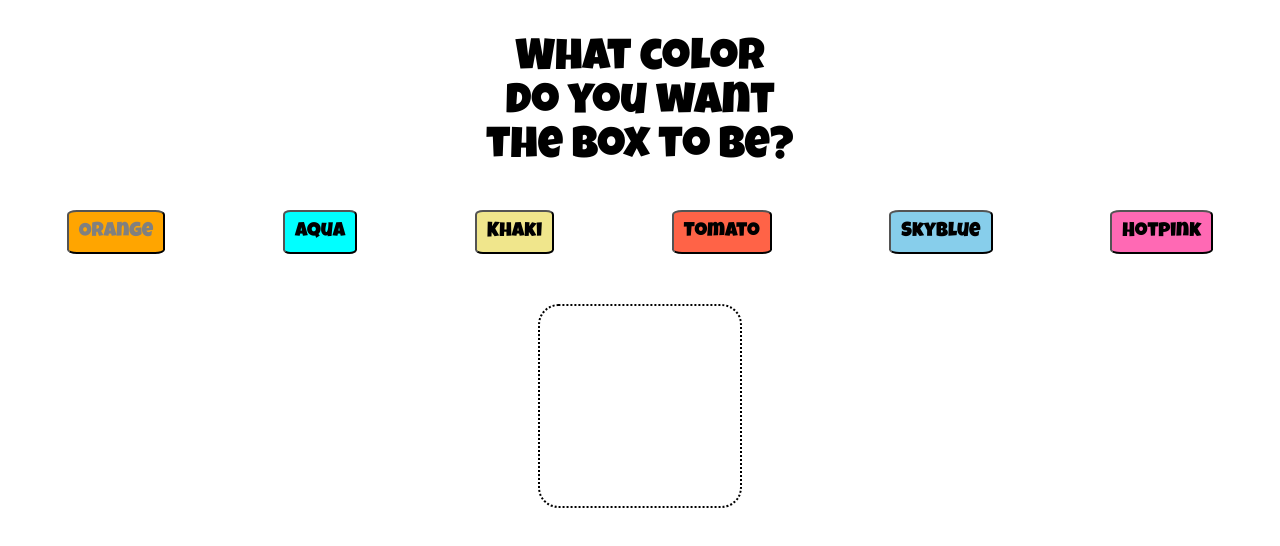
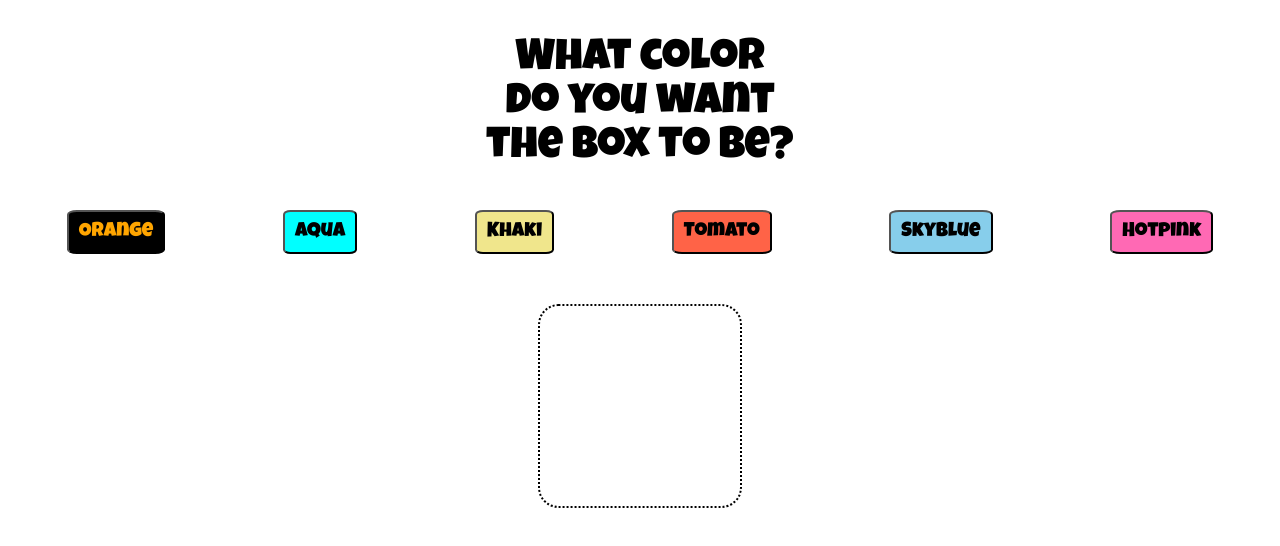
Before and after one commit to rahul-rakshit/pwa-hello-world, a React (Create React App) app: page / in a window 1280 px wide. In both pictures the pointer is over the button "Orange". Shown: the top 546 px of the page. Built offline with nearby package versions, Linux system fonts and the light colour scheme.

Commit message:
Make all buttons invert color on hover

```diff
--- a/src/App.css
+++ b/src/App.css
@@ -38,30 +38,56 @@
   border-radius: 10%;
 }
 
-.button:hover {
-  color: gray;
+.orange {
+  background-color: orange;
 }
 
-.orange {
-  background-color: orange;
+.orange:hover {
+  color: orange;
+  background-color: black;
 }
 
 .aqua {
   background-color: aqua;
 }
 
+.aqua:hover {
+  color: aqua;
+  background-color: black;
+}
+
 .khaki {
   background-color: khaki;
+}
+
+.khaki:hover {
+  color: khaki;
+  background-color: black;
 }
 
 .skyblue {
   background-color: skyblue;
 }
 
+.skyblue:hover {
+  color: skyblue;
+  background-color: black;
+}
+
 .tomato {
   background-color: tomato;
+}
+
+.tomato:hover {
+  color: tomato;
+  background-color: black;
 }
 
 .hotpink {
   background-color: hotpink;
 }
+
+.hotpink:hover {
+  color: hotpink;
+  background-color: black;
+}
```
